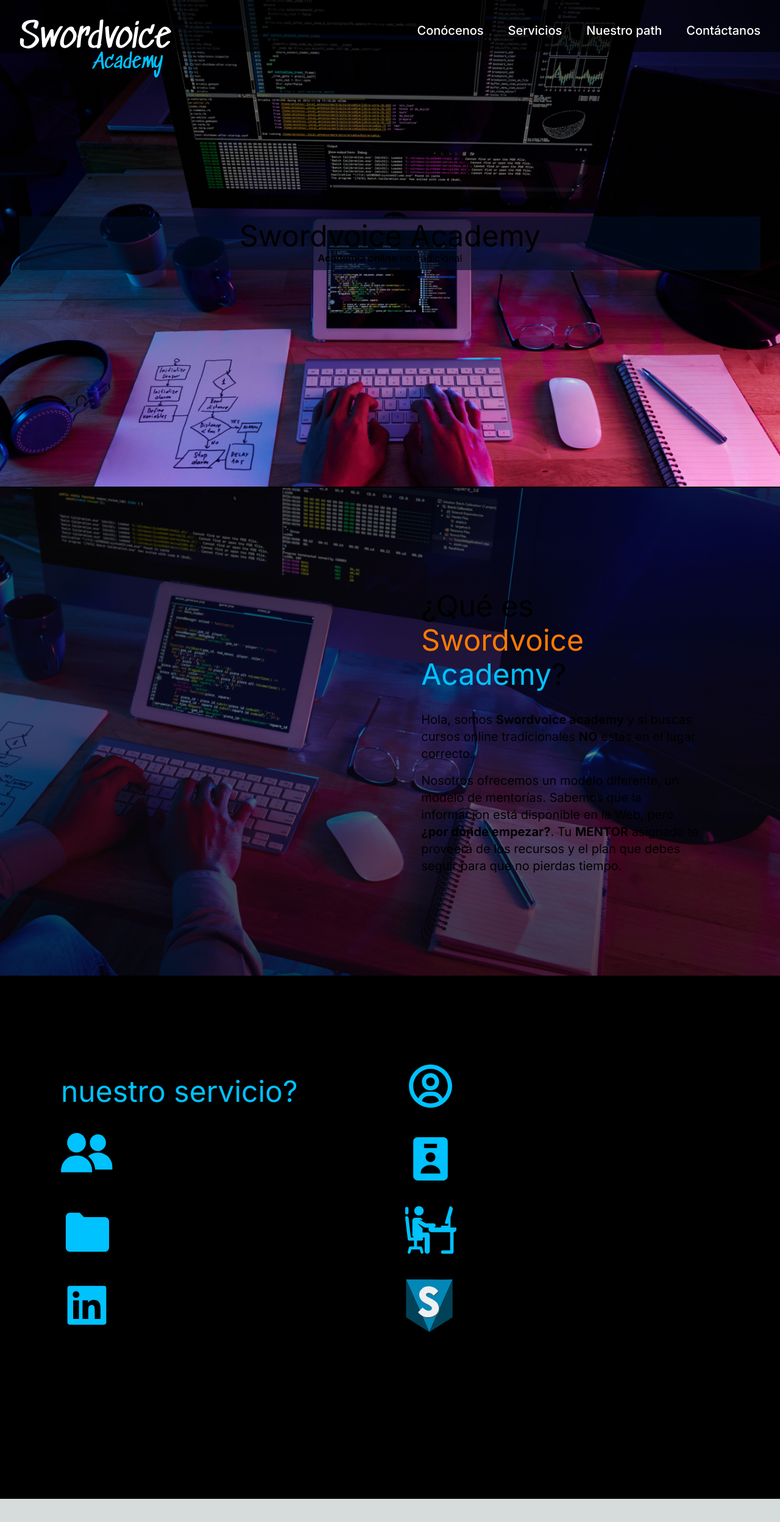
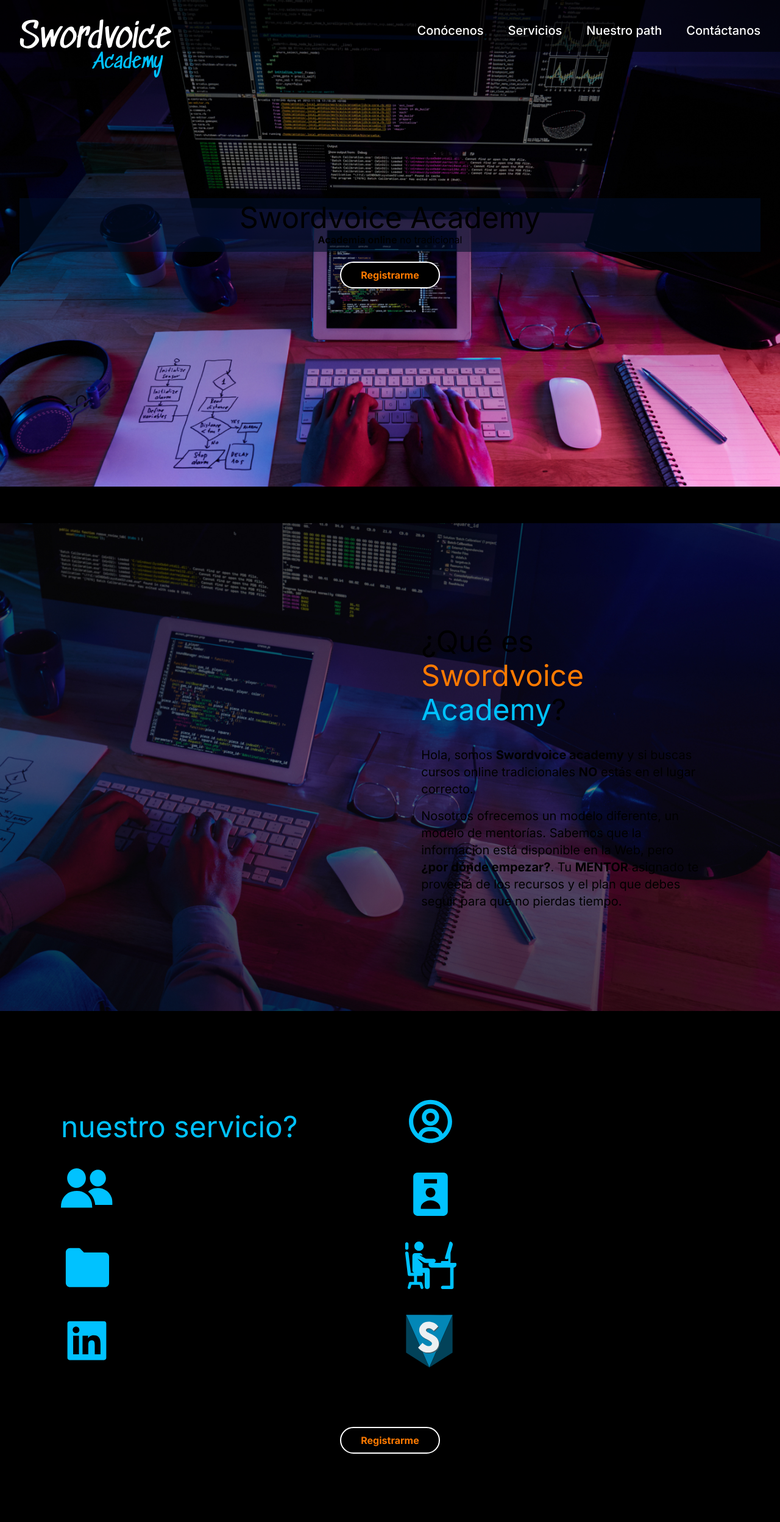
Before and after one commit to ilemarandrade/landing-swordvoice-2.0, a Next.js app: page / in a window 1280 px wide. Shown: the top 2496 px of the page at 61% size. Before the commit the page ends 2458 px from the top, so only its background shows below. Built offline with nearby package versions, Linux system fonts and the light colour scheme.

Commit message:
feat: added button component

```diff
--- a/src/app/page.tsx
+++ b/src/app/page.tsx
@@ -1,3 +1,4 @@
+import Button from "@/components/Button";
 import Navbar from "@/components/Navbar";
 import Services from "@/components/Services";
 import services from "@/constants/services";
@@ -14,8 +15,9 @@ export default function Home() {
             <span className="font-bold">Academia online</span> no tradicional
           </p>
         </div>
-        {/* <Button label="Registrarme" /> */}
+        <Button label="Registrarme" />
       </div>
+      <div className="h-[58px] bg-[black] w-full"></div>
       {/* Second Page */}
       <div className="px-32 min-h-screen bg-whatIsSwordvoices w-full bg-cover bg-bottom bg-no-repeat flex justify-end items-center">
         <div className="w-[45%]">
@@ -57,9 +59,9 @@ export default function Home() {
             />
           ))}
         </div>
-        {/* <div className="flex justify-center w-full pt-12">
+        <div className="flex justify-center w-full pt-12">
           <Button label="Registrarme" />
-        </div> */}
+        </div>
       </div>
     </main>
   );
--- /dev/null
+++ b/src/components/Button/index.tsx
@@ -0,0 +1,12 @@
+interface buttonProps {
+    label: string;
+  }
+
+  const Button = ({ label }: buttonProps) => {
+    return (
+      <button className="w-max px-8 mt-4 py-2 rounded-full bg-black font-bold text-base text-primary border-2 border-white">
+        {label}
+      </button>
+    );
+  };
+  export default Button;
```
